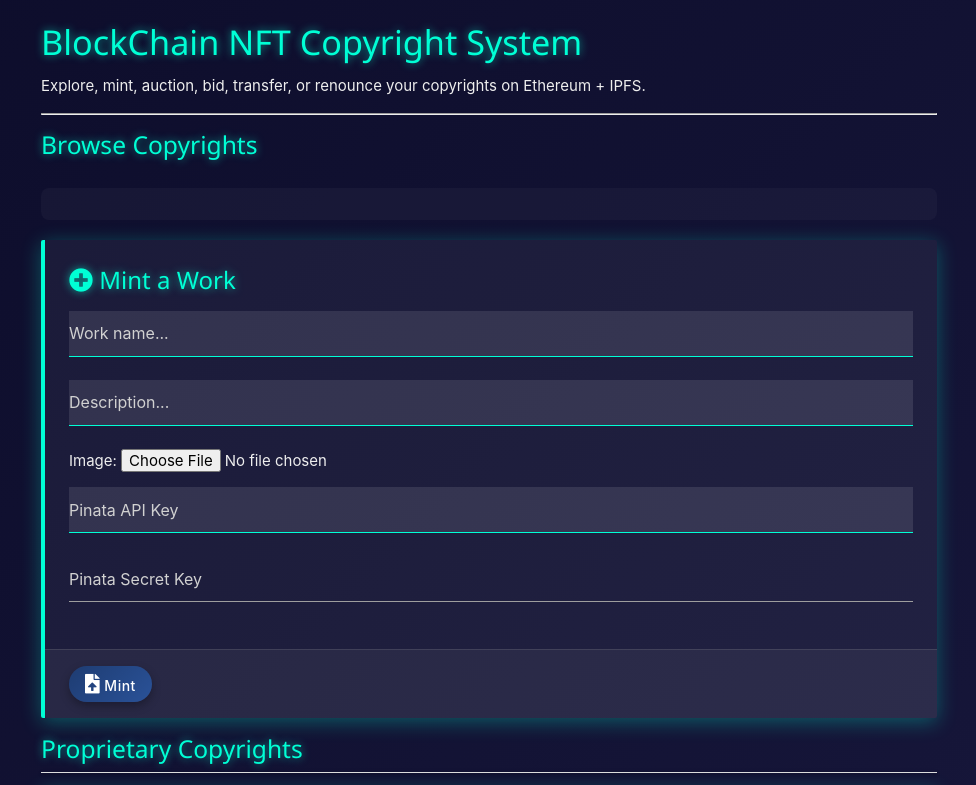
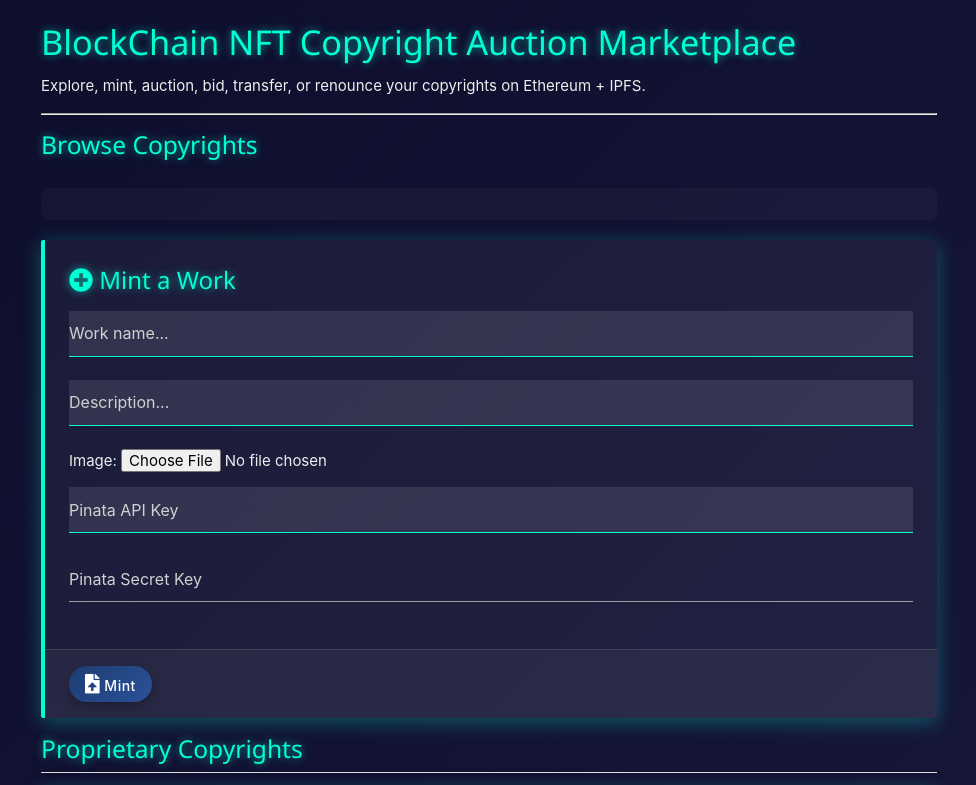
Before and after one commit to winstonpgao/BlockChain_2, a plain HTML site: page index.html in a window 1280 px wide. Shown: the top 785 px of the page, without its empty margins (151-1127 px from the left). Drawn offline with nearby package versions, Linux system fonts and the light colour scheme.

Commit message:
Update index.html

```diff
--- a/index.html
+++ b/index.html
@@ -93,7 +93,7 @@
 </head>
 <body>
   <div class="container">
-    <h4>BlockChain NFT Copyright System</h4>
+    <h4>BlockChain NFT Copyright Auction Marketplace</h4>
     <p>Explore, mint, auction, bid, transfer, or renounce your copyrights on Ethereum + IPFS.</p>
     <hr/>
 
```
